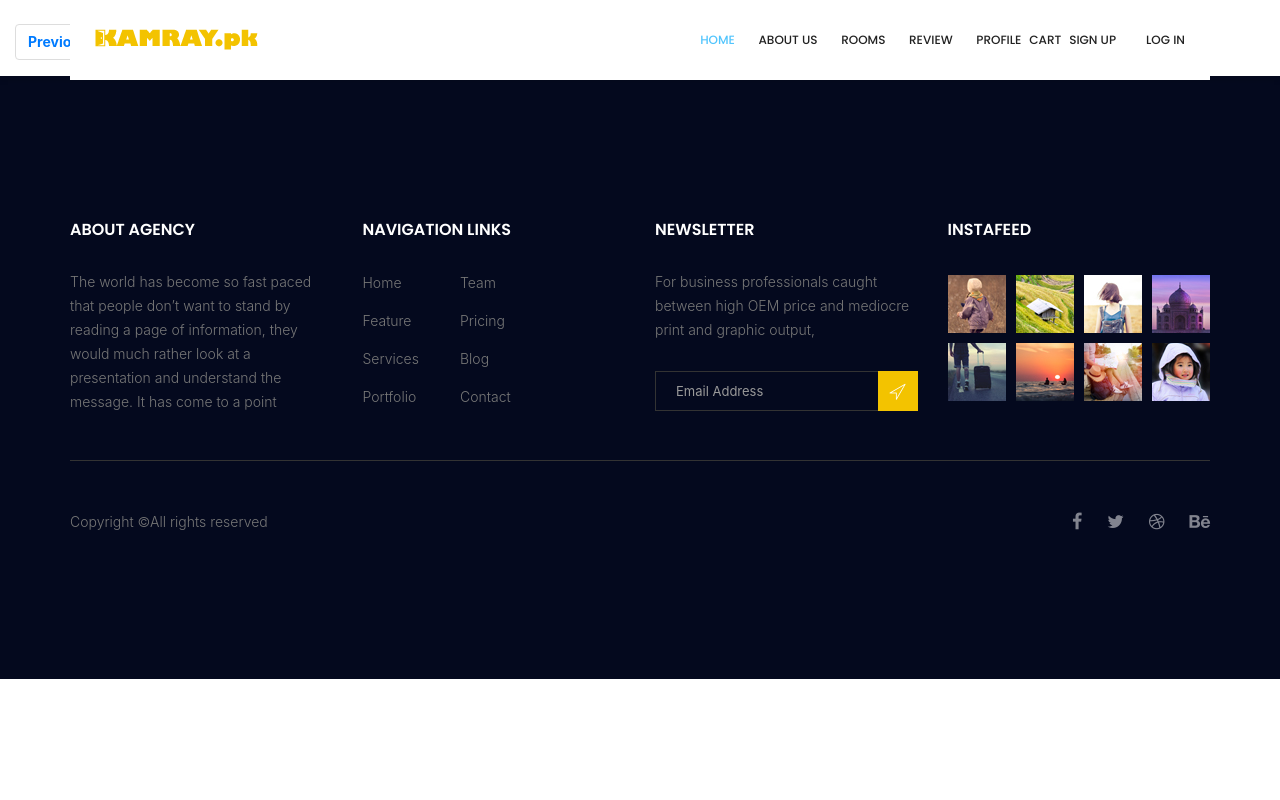
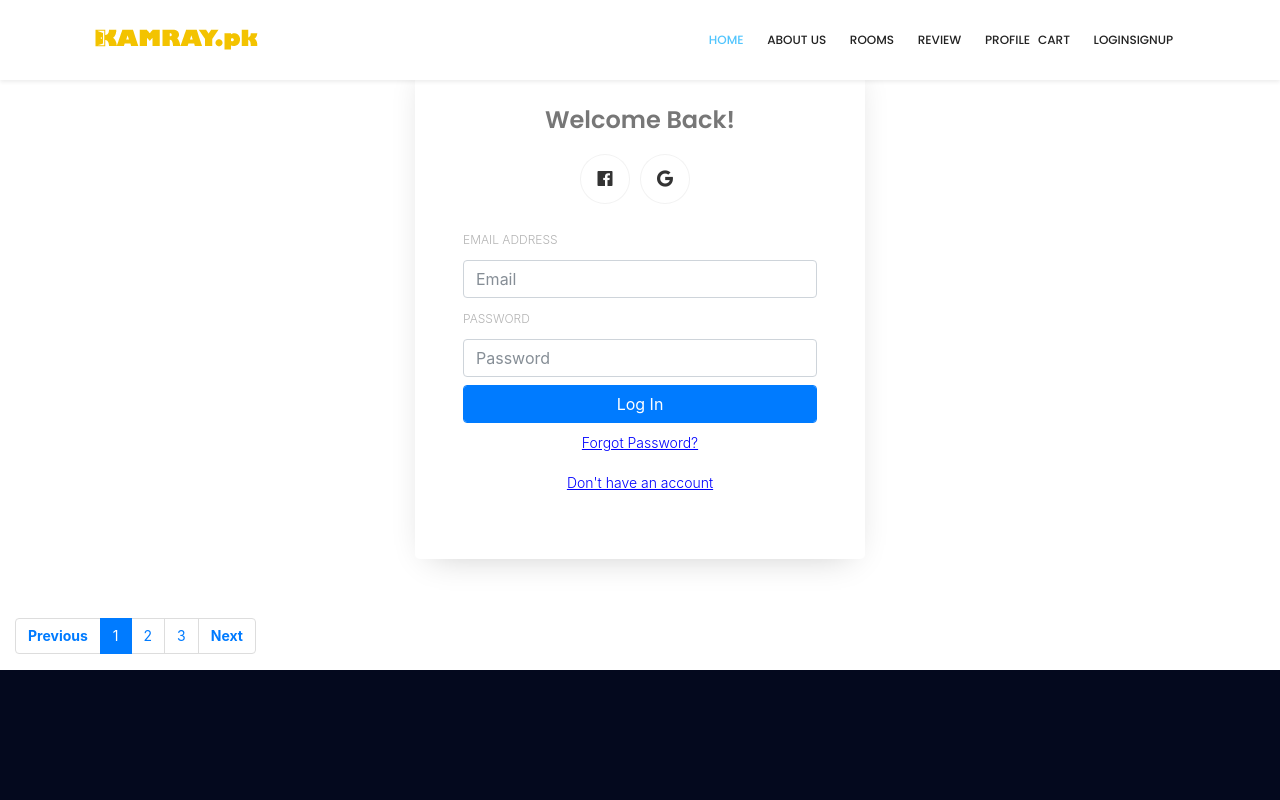
Before and after one commit to m0usama/Kamray.pk-Room-Booking-Website, a React (Create React App) app in the folder frontend/: page /Login in a window 1280 px wide. Shown: the top 800 px of the page. Built offline with nearby package versions, Linux system fonts and the light colour scheme.

Commit message:
Model class to function

```diff
--- a/frontend/src/App.js
+++ b/frontend/src/App.js
@@ -16,6 +16,8 @@ import Home from "./home/home";
 import Cart from "./cart/cart";
 import ForgotPass from "./forgotPass/ForgotPass";
 import {Vote} from "./vote/Vote";
+import Modellogin from "./navbar/modellogin";
+import Modelsignup from "./navbar/modelsignup";
 
 function App() {
   return (
@@ -33,6 +35,8 @@ function App() {
                 <Route path='/cart' element={<Cart/>}/>
                 <Route path='/forgotPassword' element={<ForgotPass/>}/>
                 <Route path='/Vote' element={<Vote/>}/>
+                <Route path='/Login' element={<Modellogin/>}/>
+                <Route path='/Signup' element={<Modelsignup/>}/>
             </Routes>
             <Pagination></Pagination>
             <Footer></Footer>
--- a/frontend/src/forgotPass/ForgotPass.js
+++ b/frontend/src/forgotPass/ForgotPass.js
@@ -14,8 +14,6 @@ const ForgotPass =()=> {
                 </section>
 
                 <div className="container">
-
-
 
                     <div className="form-group">
                         <label htmlFor="exampleInputPassword1">Old Password</label>
--- a/frontend/src/navbar/modellogin.js
+++ b/frontend/src/navbar/modellogin.js
@@ -5,17 +5,12 @@ import {Link} from "react-router-dom";
 
 const Modellogin =()=> {
 
-    return (
-        <div className="modal show fade shadow">
+    return(
+        <div className="container">
+            <br/>
             <div className="modal-dialog">
                 <div className="modal-content">
 
-                    <div className="modal-header p-5 pb-4 border-bottom-0">
-                        <button type="button" className="btn-close" data-bs-dismiss="modal" onClick={this.props.hide} aria-label="Close"></button>
-                    </div>
-                    <div >
-
-                    </div>
                     <div className="modal-body p-4 py-5 p-md-5">
                         <h3 className="text-center mb-3">Welcome Back!</h3>
                         <ul className="ftco-footer-social p-0 text-center">
@@ -46,7 +41,7 @@ const Modellogin =()=> {
 
                             <div className="form-group d-md-flex">
                                 <div className="w-100 text-center" >
-                                    <Link to="/forgotPassword" ><a href="#" className="forgot" onClick={this.props.hide} style={{color:'blue'}}>Forgot Password?</a></Link>
+                                    <Link to="/forgotPassword" ><a href="#" className="forgot"  style={{color:'blue'}}>Forgot Password?</a></Link>
                                 </div>
                             </div>
                             <div className="form-group d-md-flex">
--- a/frontend/src/navbar/modelsignup.js
+++ b/frontend/src/navbar/modelsignup.js
@@ -7,18 +7,13 @@ import './style.css'
 const Modelsignup =()=> {
 
 
-        return (
+    return(
 
-            <div className="modal show fade shadow">
+        <div className="container">
+            <br/>
             <div className="modal-dialog">
                 <div className="modal-content">
 
-                        <div className="modal-header p-5 pb-4 border-bottom-0">
-                            <button type="button" className="btn-close" data-bs-dismiss="modal" onClick={this.props.hide} aria-label="Close"></button>
-                        </div>
-                                    <div >
-
-                                    </div>
                     <div className="modal-body p-4 py-5 p-md-5">
                         <h3 className="text-center mb-3">Create Your Account</h3>
                         <ul className="ftco-footer-social p-0 text-center">
--- a/frontend/src/navbar/navbar.js
+++ b/frontend/src/navbar/navbar.js
@@ -4,17 +4,7 @@ import React, {useState} from "react";
 import Modelsignup from "./modelsignup";
 import {Link} from "react-router-dom";
 const Navbar = () => {
-    const [model1 , setModel1] = useState(false);
-    const getData1 = () =>{
-        // eslint-disable-next-line react-hooks/rules-of-hooks
-        return setModel1(true);
-    }
 
-    const [model2 , setModel2] = useState(false);
-    const getData2 = () =>{
-        // eslint-disable-next-line react-hooks/rules-of-hooks
-        return setModel2(true);
-    }
     return (
         <div>
 
@@ -57,23 +47,18 @@ const Navbar = () => {
                                 {/*</li>*/}
                                 <Link to="/profile"><li className="nav-item"><a className="nav-link" href="contact.html">Profile</a></li></Link>                                                                                &nbsp;&nbsp;
                                 <Link to="/cart"><li className="nav-item"><a className="nav-link" href="contact.html">Cart</a></li></Link>                                                                                &nbsp;&nbsp;
-
-                                <li className="nav-item"><a className="nav-link"  onClick={() => getData2()}>Sign Up</a></li>
-                                <li className="nav-item"><a className="nav-link"  onClick={() => getData1()}>Log In</a></li>
-
+                                &nbsp;
+                                &nbsp;
+                                <Link to="/Login"><li className="nav-item"><a className="nav-link"  >LogIn</a></li></Link>
+                                <Link to="/Signup"><li className="nav-item"><a className="nav-link"  >SignUp</a></li></Link>
+                                &nbsp;
+                                &nbsp;
 
                             </ul>
                         </div>
                     </nav>
                 </div>
             </header>
-            {
-                model1 === true ? <Modellogin hide={() => setModel1(false)}/> : ''
-
-            }
-            {
-                model2 === true ? <Modelsignup hide={() => setModel2(false)}/> : ''
-            }
 
 
         </div>
```
Lines whose indentation alone changed are shown as unchanged.
